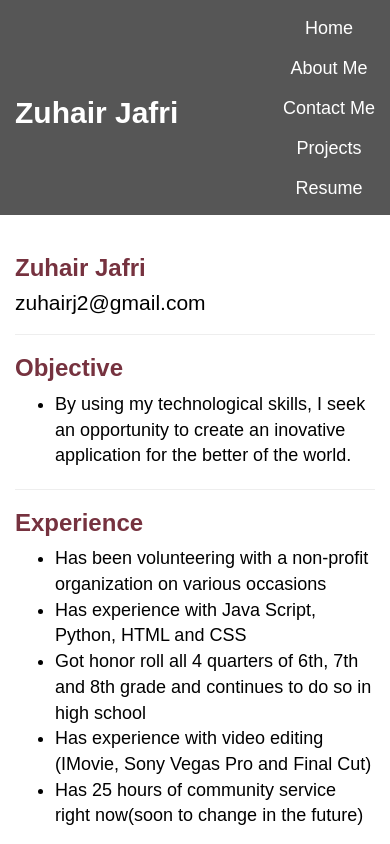
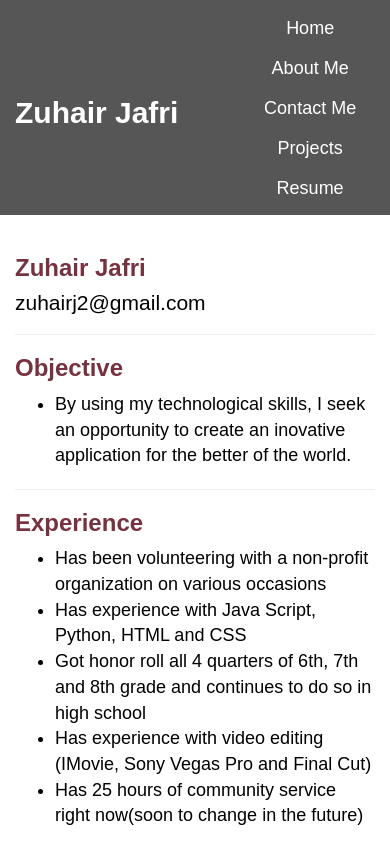
Before and after one commit to zuhairj2/online_portfolio, a plain HTML site: page Jafri_Resume.html in a window 390 px wide. Shown: the top 844 px of the page. Drawn offline with nearby package versions, Linux system fonts and the light colour scheme.

Commit message:
My second commit

```diff
--- a/Jafri_HTML.css
+++ b/Jafri_HTML.css
@@ -3,15 +3,16 @@ li {
 }
 
 li a {
-    display: block;
+    display: circle;
     color: white;
     text-align: center;
-    padding: 14px 16px;
+    padding: 16px 20px;
     text-decoration: none;
+    font-family: sans-serif
 }
 
 ul a:hover {
-    background-color: #111;
+    background-color: #222;
 }
 
 body {
--- a/header/header.html
+++ b/header/header.html
@@ -9,7 +9,7 @@
 				<div>
 
 
-					<ul class="navbar-right nav navbar-nav pull-right">
+					<ul class="navbar-right nav navbar-nav ">
 
 						<li id="home">
 							<a onclick="changeActive('home')" href="index.html">Home</a>
```
Also changed, not shown: index.html (+0 -7 lines).
